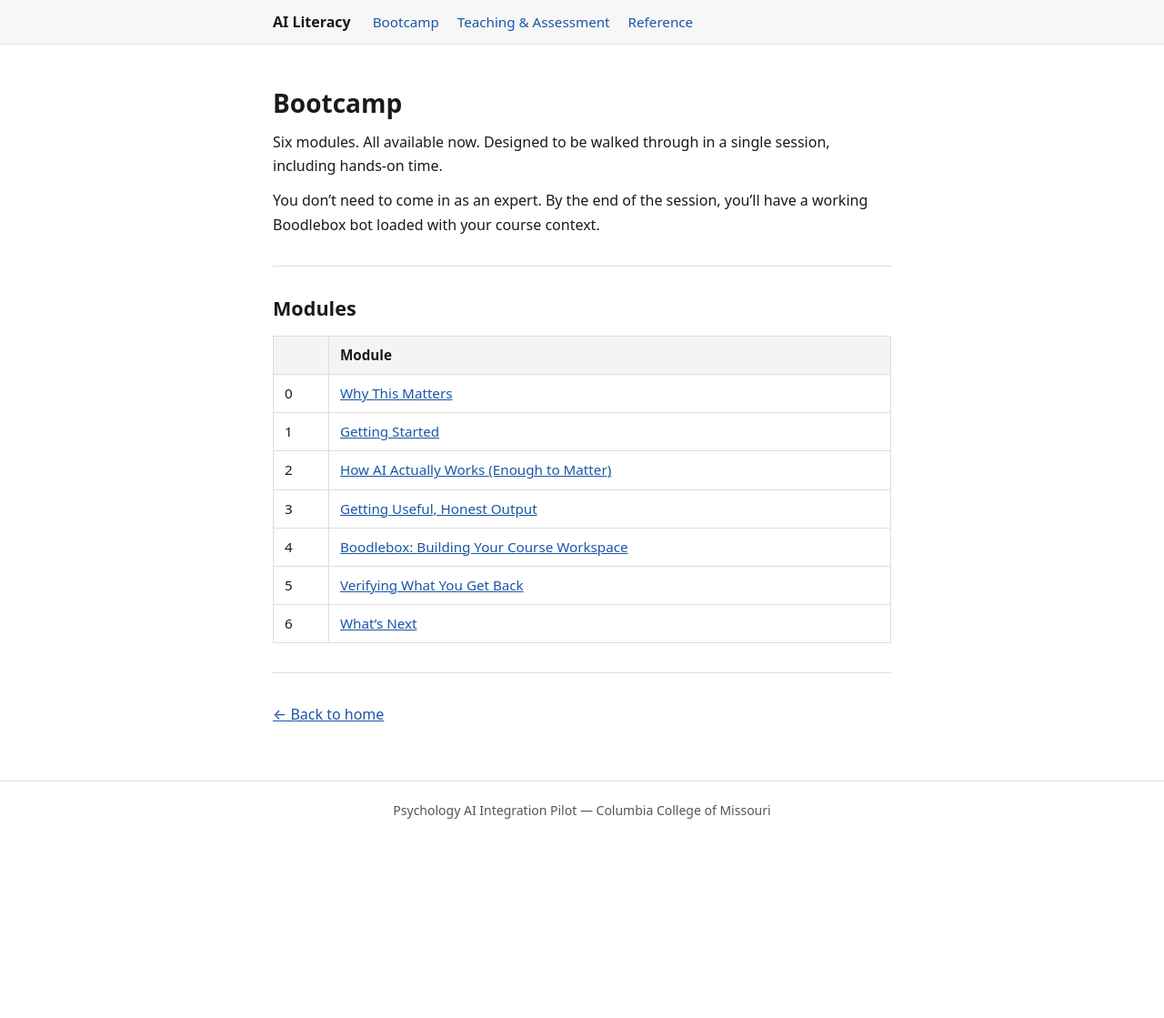
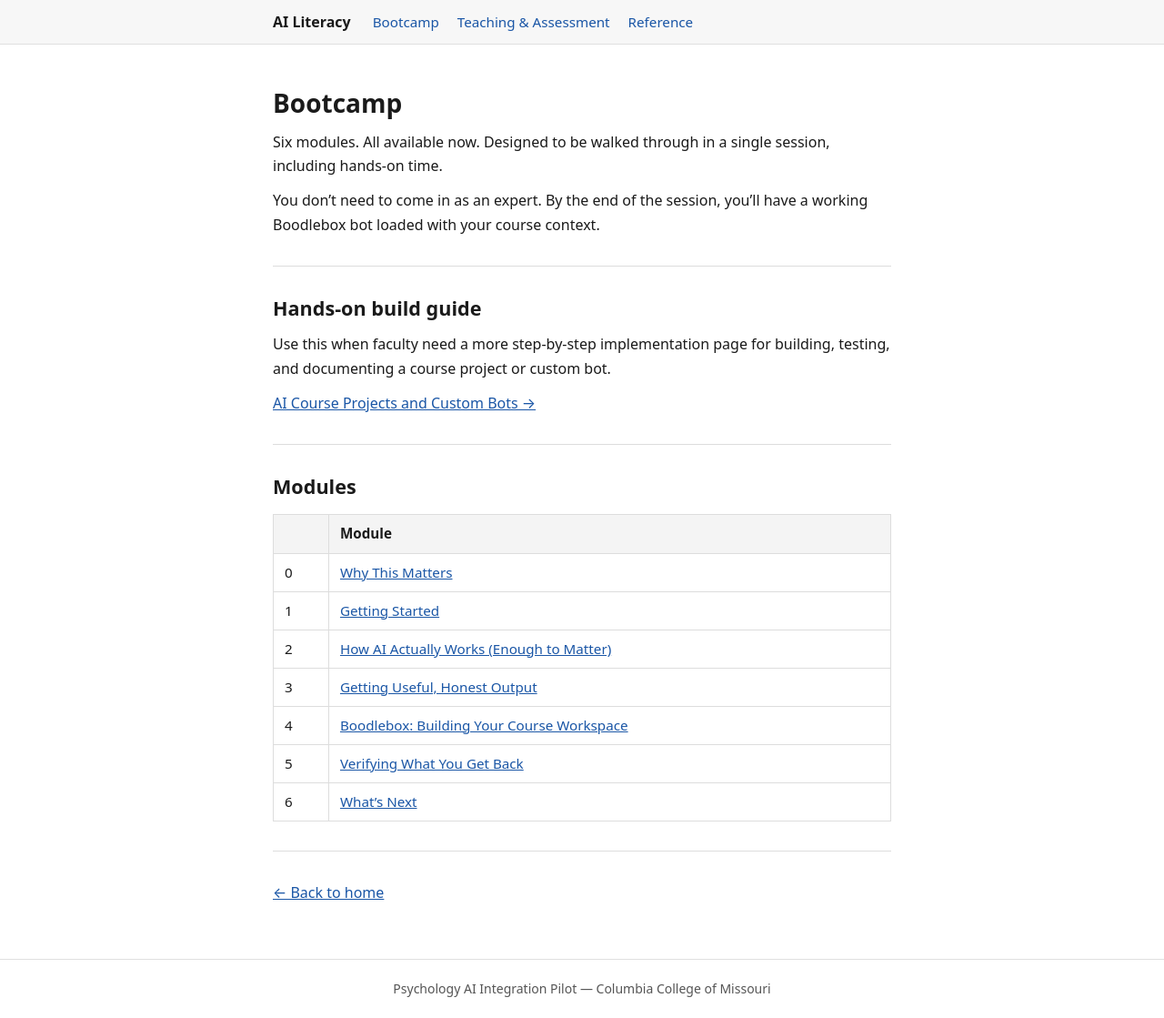
Before and after one commit to jkoxford-a11y/psych_bootcamp, a Jekyll site: the page built from bootcamp/index.md, in a window 1280 px wide. Shown: the whole page at 91% size. Built offline with Jekyll 4.4.1, drawn with Linux system fonts in a browser that asks for light colours; before the commit the page ends 922 px from its top, so only the background shows below that.

Commit message:
Link course projects build guide from bootcamp index

```diff
--- a/bootcamp/index.md
+++ b/bootcamp/index.md
@@ -11,17 +11,25 @@ You don't need to come in as an expert. By the end of the session, you'll have a
 
 ---
 
+## Hands-on build guide
+
+Use this when faculty need a more step-by-step implementation page for building, testing, and documenting a course project or custom bot.
+
+[AI Course Projects and Custom Bots →](course-projects-custom-bots/)
+
+---
+
 ## Modules
 
 | | Module |
-|---|---|---|
-| 0 | [Why This Matters](00-why-this-matters/)
-| 1 | [Getting Started](01-getting-started/)
-| 2 | [How AI Actually Works (Enough to Matter)](02-how-ai-works/)
-| 3 | [Getting Useful, Honest Output](03-useful-honest-output/)
-| 4 | [Boodlebox: Building Your Course Workspace](04-boodlebox/)
-| 5 | [Verifying What You Get Back](05-verifying-output/)
-| 6 | [What's Next](06-what-next/)
+|---|---|
+| 0 | [Why This Matters](00-why-this-matters/) |
+| 1 | [Getting Started](01-getting-started/) |
+| 2 | [How AI Actually Works (Enough to Matter)](02-how-ai-works/) |
+| 3 | [Getting Useful, Honest Output](03-useful-honest-output/) |
+| 4 | [Boodlebox: Building Your Course Workspace](04-boodlebox/) |
+| 5 | [Verifying What You Get Back](05-verifying-output/) |
+| 6 | [What's Next](06-what-next/) |
 
 ---
 
```
